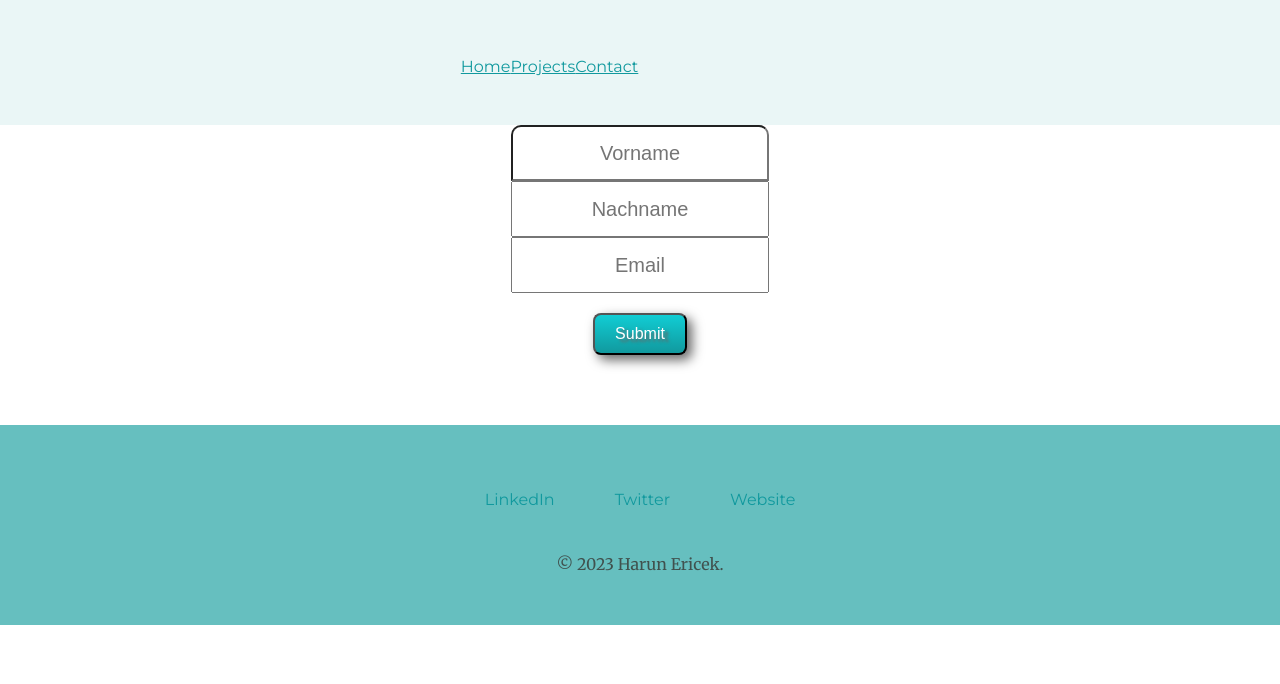
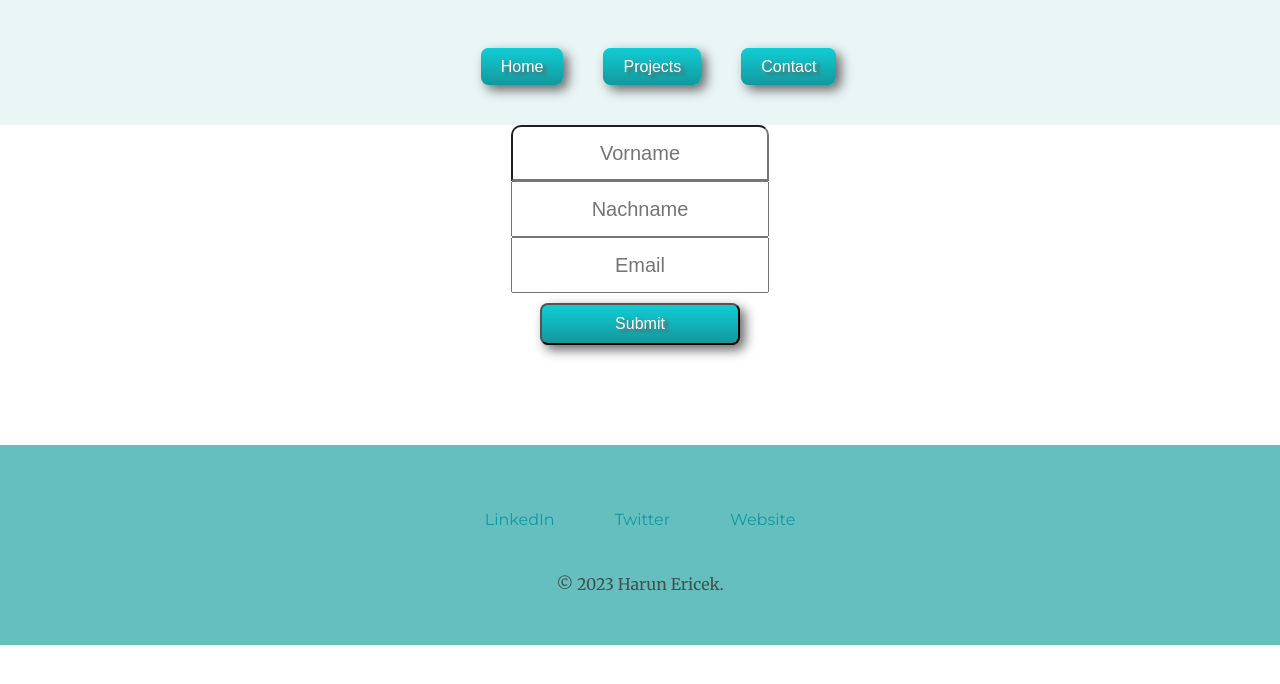
Before and after one commit to Harunericek/My-Homepage, a React (Create React App) app: page /Contact in a window 1280 px wide. Shown: the top 684 px of the page. Built offline with nearby package versions, Linux system fonts and the light colour scheme; a web font is replaced by a local one.

Commit message:
navbtn korrektur no 2

```diff
--- a/public/style.css
+++ b/public/style.css
@@ -143,9 +143,42 @@ a {
     text-decoration: none;
   }
 
-  .navbtn {
+  .nav-btn {
     margin: 20px;
     text-align: left;
+    background: #11cdd4;
+    background-image: -webkit-linear-gradient(top, #11cdd4, #11999e);
+    background-image: -moz-linear-gradient(top, #11cdd4, #11999e);
+    background-image: -ms-linear-gradient(top, #11cdd4, #11999e);
+    background-image: -o-linear-gradient(top, #11cdd4, #11999e);
+    background-image: linear-gradient(to bottom, #11cdd4, #11999e);
+    -webkit-border-radius: 8;
+    -moz-border-radius: 8;
+    border-radius: 8px;
+    text-shadow: 4px 3px 3px #666666;
+    -webkit-box-shadow: 5px 5px 12px #666666;
+    -moz-box-shadow: 5px 5px 12px #666666;
+    box-shadow: 5px 5px 12px #666666;
+    font-family: Arial;
+    color: #ffffff;
+    font-size: 16px;
+    padding: 10px 20px 10px 20px;
+    text-decoration: none;
+  }
+
+  .nav-btn:hover {
+    background: #30e3cb;
+    background-image: -webkit-linear-gradient(top, #30e3cb, #2bc4ad);
+    background-image: -moz-linear-gradient(top, #30e3cb, #2bc4ad);
+    background-image: -ms-linear-gradient(top, #30e3cb, #2bc4ad);
+    background-image: -o-linear-gradient(top, #30e3cb, #2bc4ad);
+    background-image: linear-gradient(to bottom, #30e3cb, #2bc4ad);
+    text-decoration: none;
+  }
+
+  .navbtn {
+    margin: 10px 25px 50px 25px;
+    width: 200px;
     background: #11cdd4;
     background-image: -webkit-linear-gradient(top, #11cdd4, #11999e);
     background-image: -moz-linear-gradient(top, #11cdd4, #11999e);
```
